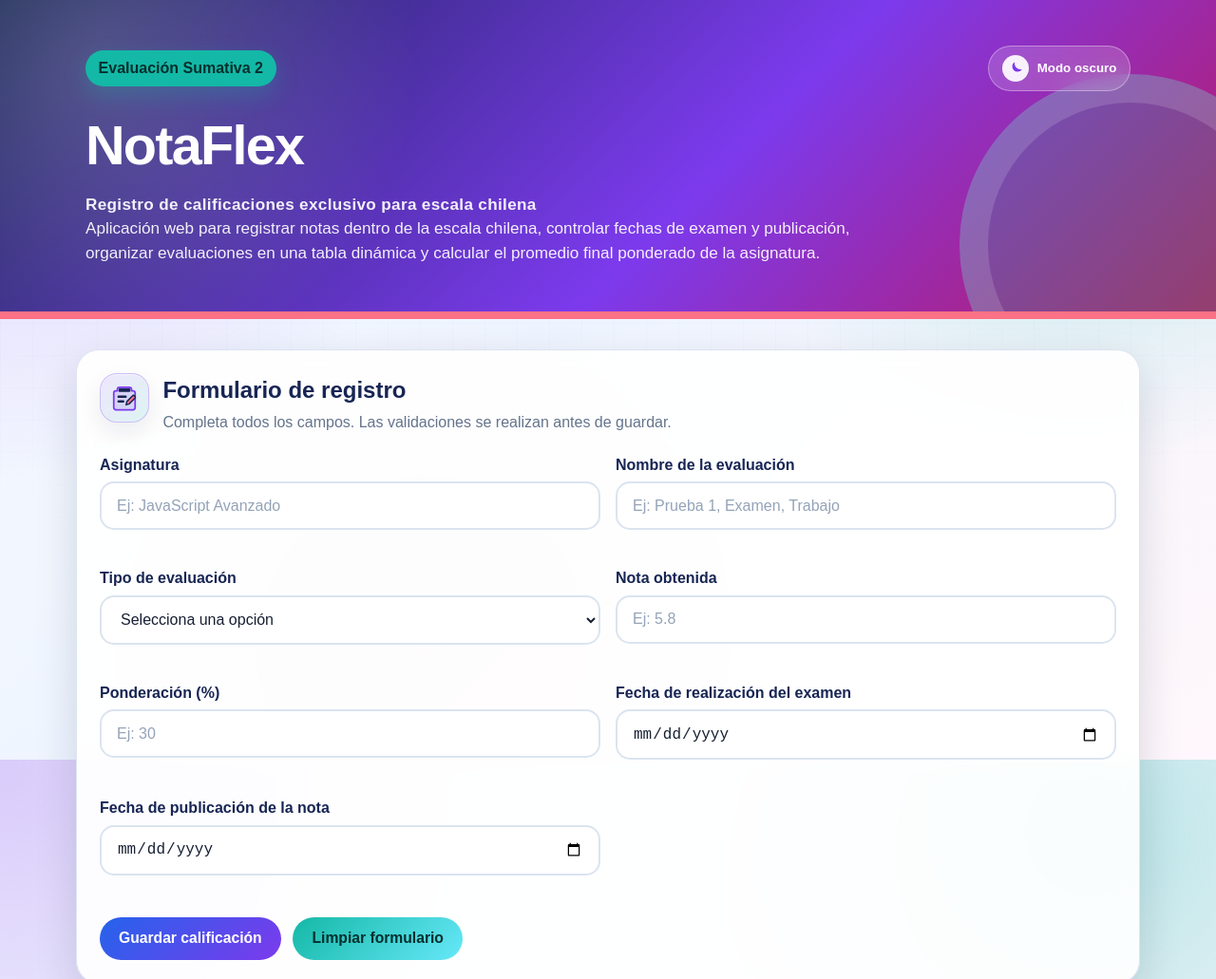
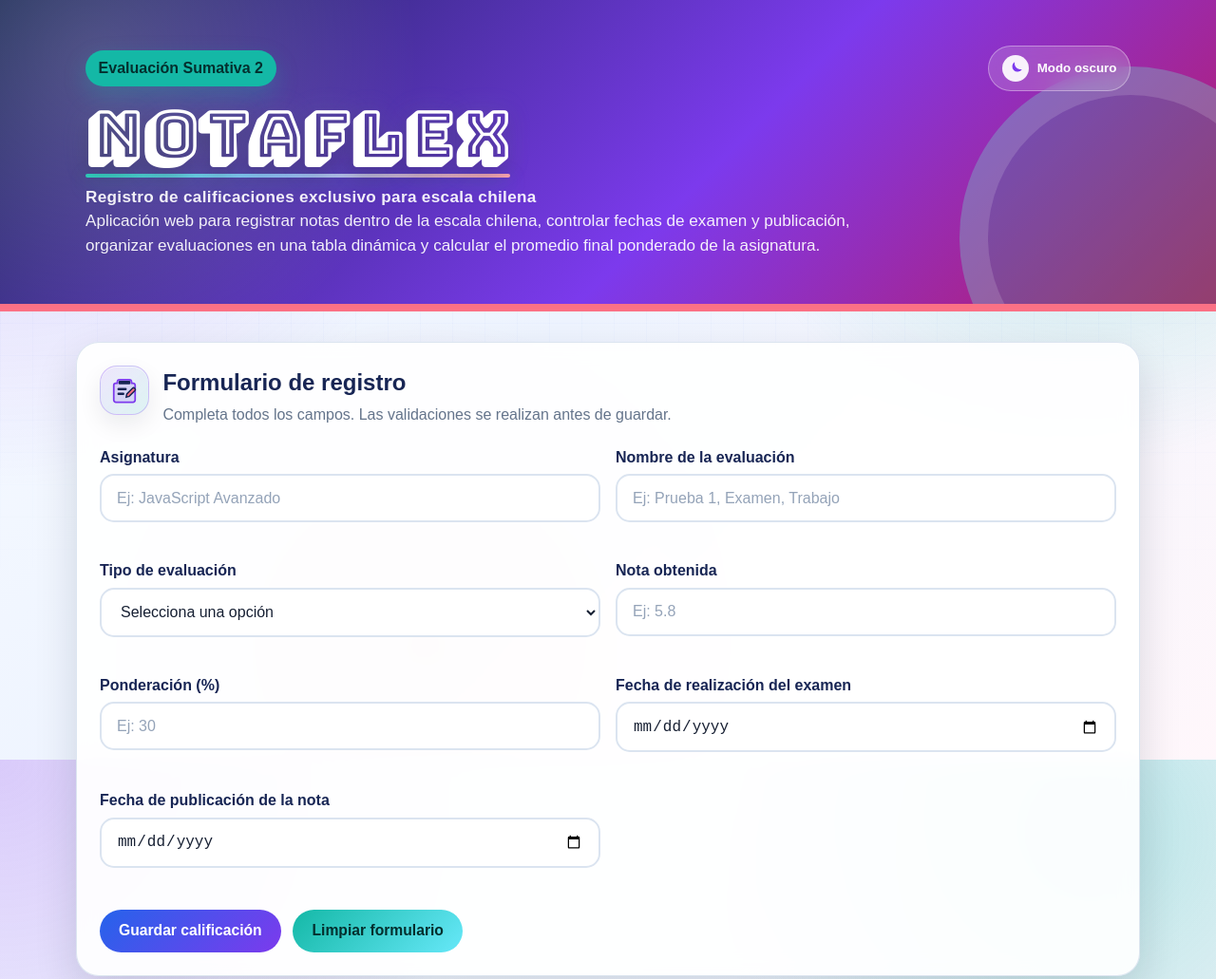
Before and after one commit to Feyris2000/Prueba-Sumativa-2, a plain HTML site: page index.html in a window 1280 px wide. Shown: the top 1031 px of the page at 95% size. Drawn offline with Linux system fonts and the light colour scheme.

Commit message:
Ver 1.4 NotaFlex (Mejora de diseño)
Se mejora el diseño

```diff
--- a/estilos.css
+++ b/estilos.css
@@ -179,6 +179,29 @@ h1 {
   font-size: clamp(2rem, 5vw, 3.6rem);
   margin-bottom: 0.8rem;
   letter-spacing: -0.03em;
+}
+
+.brand-title {
+  display: inline-block;
+  font-family: "Bungee Shade", Arial, Helvetica, sans-serif;
+  font-size: clamp(2.2rem, 6vw, 4.2rem);
+  line-height: 1;
+  letter-spacing: 0.04em;
+  margin-bottom: 0.9rem;
+  padding-right: 0.18em;
+  color: #ffffff;
+  text-shadow: 0 8px 22px rgba(0, 0, 0, 0.28), 0 0 28px rgba(191, 219, 254, 0.18);
+}
+
+.brand-title::after {
+  content: "";
+  display: block;
+  width: 100%;
+  height: 4px;
+  margin-top: 0.35rem;
+  border-radius: 999px;
+  background: linear-gradient(90deg, #2dd4bf 0%, #93c5fd 45%, #fda4af 100%);
+  box-shadow: 0 6px 20px rgba(45, 212, 191, 0.35);
 }
 
 .hero p {
@@ -624,6 +647,6 @@ body[data-theme="oscuro"] .table-card .empty {
   color: var(--accent);
 }
 
-body.dark .hero__subtitle {
+body[data-theme="oscuro"] .hero__subtitle {
   color: #9ee7ff;
 }
--- a/index.html
+++ b/index.html
@@ -4,6 +4,9 @@
   <meta charset="UTF-8">
   <meta name="viewport" content="width=device-width, initial-scale=1.0">
   <title>NotaFlex - Registro de calificaciones en escala chilena</title>
+  <link rel="preconnect" href="https://fonts.googleapis.com">
+  <link rel="preconnect" href="https://fonts.gstatic.com" crossorigin>
+  <link href="https://fonts.googleapis.com/css2?family=Bungee+Shade&display=swap" rel="stylesheet">
   <link rel="stylesheet" href="estilos.css">
 </head>
 <body>
@@ -20,7 +23,7 @@
           <span id="textoTema">Modo oscuro</span>
         </button>
       </div>
-      <h1>NotaFlex</h1>
+      <h1 class="brand-title">NotaFlex</h1>
       <p class="hero__subtitle">Registro de calificaciones exclusivo para escala chilena</p>
       <p>
         Aplicación web para registrar notas dentro de la escala chilena, controlar fechas de examen y publicación,
```
